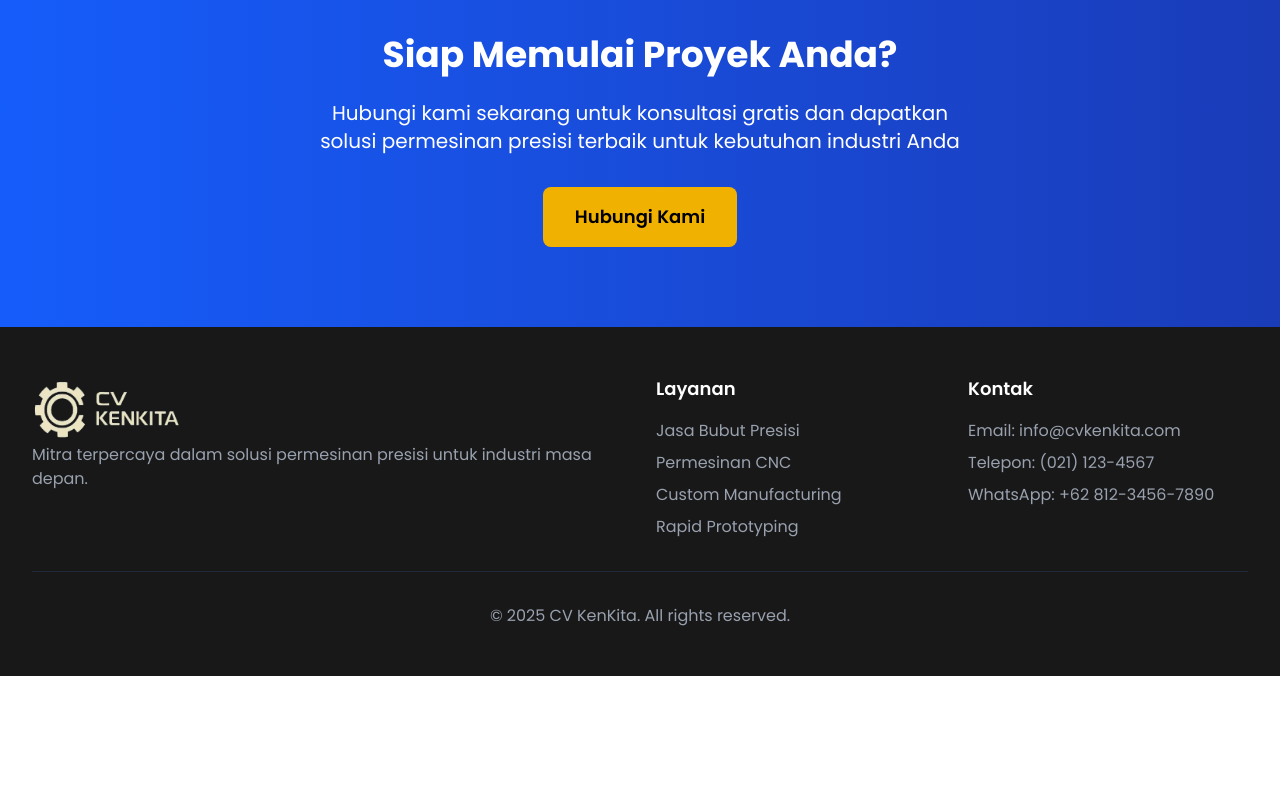
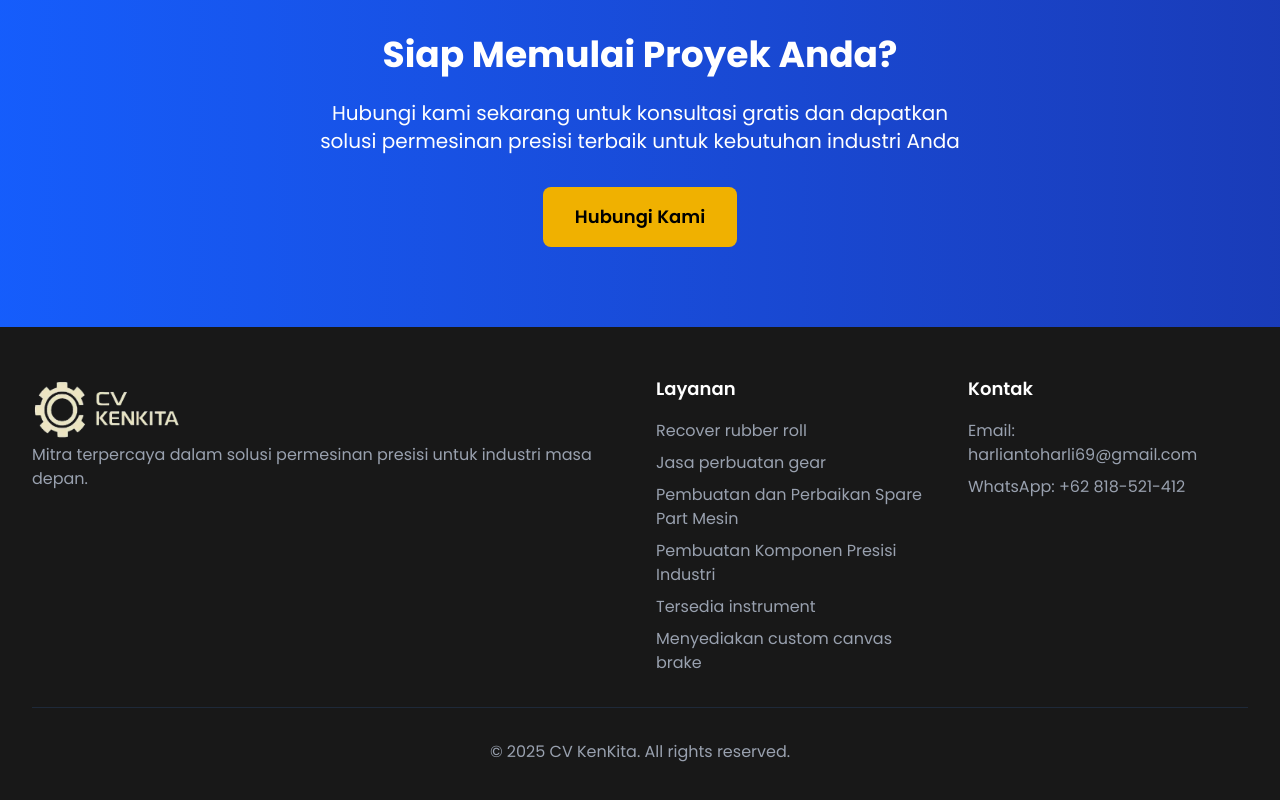
Before and after one commit to MicRoCats7/cv-kenkita, a Next.js app: page / in a window 1280 px wide. Shown: the part 3956-4756 px from the top of the page. Before the commit the page ends 4632 px from the top, so only its background shows below. Built offline with nearby package versions, Linux system fonts and the light colour scheme.

Commit message:
fixing footer and add function redirect wa

```diff
--- a/app/page.js
+++ b/app/page.js
@@ -26,6 +26,10 @@ export default function Home() {
     }
   };
 
+  const handleWA = () => {
+    window.open("https://wa.me/62818521412", "_blank", "noopener,noreferrer");
+  };
+
   useEffect(() => {
     document.documentElement.style.scrollBehavior = 'smooth';
     return () => {
@@ -51,7 +55,9 @@ export default function Home() {
                 pengerjaan cepat, dan harga kompetitif untuk berbagai kebutuhan industri manufaktur.
               </p>
               <div className="flex flex-col sm:flex-row gap-4">
-                <button className="bg-yellow-500 hover:bg-yellow-600 text-black px-8 py-4 rounded-lg font-semibold text-lg transition-colors duration-200">
+                <button className="bg-yellow-500 hover:bg-yellow-600 text-black px-8 py-4 rounded-lg font-semibold text-lg transition-colors duration-200"
+                  onClick={handleWA}
+                >
                   Konsultasi Gratis
                 </button>
                 <button className="border-2 border-white text-white hover:bg-white hover:text-blue-800 px-8 py-4 rounded-lg font-semibold text-lg transition-colors duration-200"
@@ -230,7 +236,9 @@ export default function Home() {
             terbaik untuk kebutuhan industri Anda
           </p>
           <div className="flex flex-col sm:flex-row gap-4 justify-center">
-            <button className="bg-yellow-500 hover:bg-yellow-600 text-black px-8 py-4 rounded-lg font-semibold text-lg transition-colors duration-200">
+            <button className="bg-yellow-500 hover:bg-yellow-600 text-black px-8 py-4 rounded-lg font-semibold text-lg transition-colors duration-200"
+              onClick={handleWA}
+            >
               Hubungi Kami
             </button>
           </div>
@@ -249,18 +257,19 @@ export default function Home() {
             <div>
               <h4 className="text-lg font-semibold mb-4">Layanan</h4>
               <ul className="space-y-2 text-gray-400">
-                <li>Jasa Bubut Presisi</li>
-                <li>Permesinan CNC</li>
-                <li>Custom Manufacturing</li>
-                <li>Rapid Prototyping</li>
+                <li>Recover rubber roll</li>
+                <li>Jasa perbuatan gear</li>
+                <li>Pembuatan dan Perbaikan Spare Part Mesin</li>
+                <li>Pembuatan Komponen Presisi Industri</li>
+                <li>Tersedia instrument</li>
+                <li>Menyediakan custom canvas brake</li>
               </ul>
             </div>
             <div>
               <h4 className="text-lg font-semibold mb-4">Kontak</h4>
               <ul className="space-y-2 text-gray-400">
-                <li>Email: info@cvkenkita.com</li>
-                <li>Telepon: (021) 123-4567</li>
-                <li>WhatsApp: +62 812-3456-7890</li>
+                <li>Email: harliantoharli69@gmail.com</li>
+                <li>WhatsApp: +62 818-521-412</li>
               </ul>
             </div>
           </div>
```
